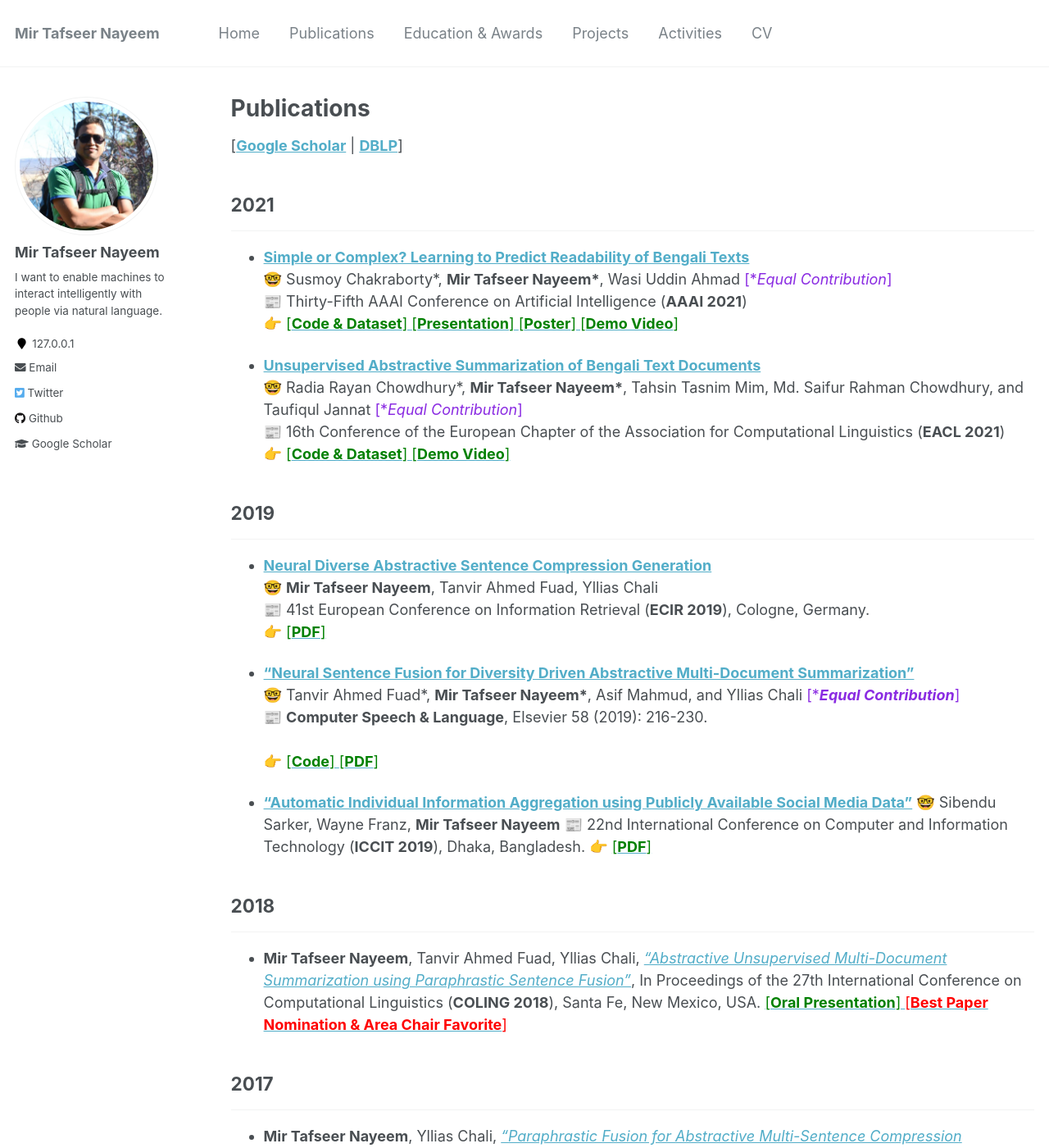
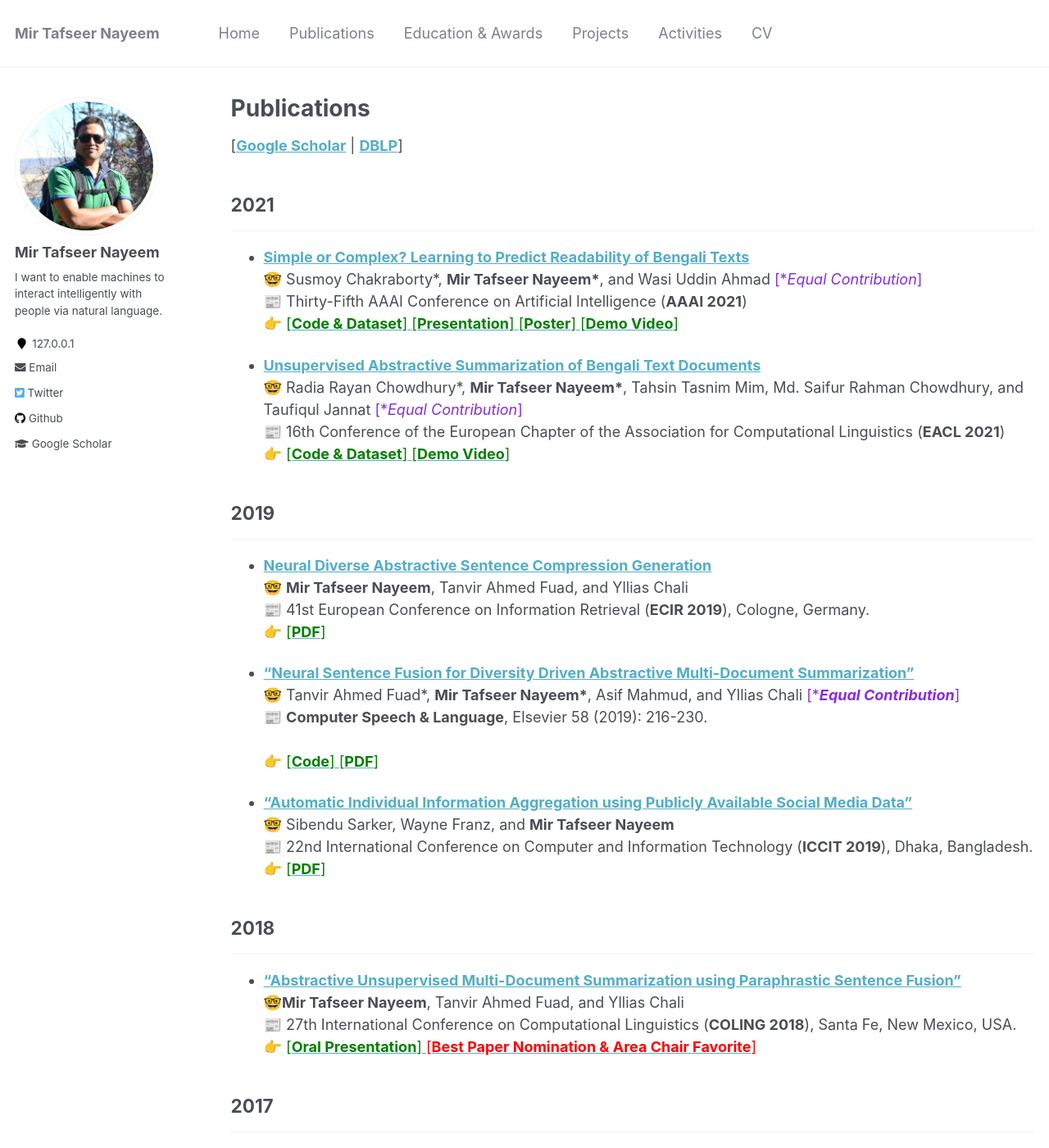
Before and after one commit to sujan-sarker/sujan-sarker.github.io, a Jekyll site: the page built from _pages/publications.md, in a window 1280 px wide and 1400 px high. Shown: the whole window at 82% size. Built offline with Jekyll 4.4.1, drawn with Linux system fonts in a browser that asks for light colours.

Commit message:
Update publications.md

```diff
--- a/_pages/publications.md
+++ b/_pages/publications.md
@@ -10,7 +10,7 @@ author_profile: true
 ## 2021
 -----------
 * [**Simple or Complex? Learning to Predict Readability of Bengali Texts**](https://arxiv.org/abs/2012.07701)<br/>
-🤓 Susmoy Chakraborty\*, **Mir Tafseer Nayeem\***, Wasi Uddin Ahmad <span style ="color:BlueViolet"> [\**Equal Contribution*]</span> <br/>
+🤓 Susmoy Chakraborty\*, **Mir Tafseer Nayeem\***, and Wasi Uddin Ahmad <span style ="color:BlueViolet"> [\**Equal Contribution*]</span> <br/>
 📰 Thirty-Fifth AAAI Conference on Artificial Intelligence (**AAAI 2021**) <br/>
 👉 [<span style ="color:Green"> [**Code & Dataset**] </span>](https://github.com/tafseer-nayeem/BengaliReadability) [<span style ="color:Green"> [**Presentation**] </span>](https://tafseer-nayeem.github.io/files/AAAI2021/aaai2021_full.pdf) [<span style ="color:Green"> [**Poster**] </span>](https://tafseer-nayeem.github.io/files/AAAI2021/aaai2021_poster.pdf) [<span style ="color:Green"> [**Demo Video**] </span>](https://youtu.be/U05Pf9Y4tCQ)
 
@@ -23,24 +23,27 @@ author_profile: true
 ## 2019
 -----------
 * [**Neural Diverse Abstractive Sentence Compression Generation**](https://link.springer.com/chapter/10.1007/978-3-030-15719-7_14)<br/>
-🤓 **Mir Tafseer Nayeem**, Tanvir Ahmed Fuad, Yllias Chali <br/>
+🤓 **Mir Tafseer Nayeem**, Tanvir Ahmed Fuad, and Yllias Chali <br/>
 📰 41st European Conference on Information Retrieval (**ECIR 2019**), Cologne, Germany. <br/>
 👉 [<span style ="color:Green"> [**PDF**] </span>](https://tafseer-nayeem.github.io/files/ECIR_2019_paper.pdf)
 
 * [**"Neural Sentence Fusion for Diversity Driven Abstractive Multi-Document Summarization"**](https://www.sciencedirect.com/science/article/pii/S0885230818303449) <br/>
 🤓 Tanvir Ahmed Fuad\*, **Mir Tafseer Nayeem\***, Asif Mahmud, and Yllias Chali <span style ="color:BlueViolet"> [\****Equal Contribution***]</span> <br/>
 📰 **Computer Speech & Language**, Elsevier 58 (2019): 216-230. <br/>
-👉 [<span style ="color:Green"> [**Code**] </span>](https://github.com/tafseer-nayeem/NeuFuse-CSL2019) [<span style ="color:Green"> [**PDF**] </span>](https://tafseer-nayeem.github.io/files/CSL_Journal_2019.pdf) <br/>
+👉 [<span style ="color:Green"> [**Code**] </span>](https://github.com/tafseer-nayeem/NeuFuse-CSL2019) [<span style ="color:Green"> [**PDF**] </span>](https://tafseer-nayeem.github.io/files/CSL_Journal_2019.pdf)
 
-* [**"Automatic Individual Information Aggregation using Publicly Available Social Media Data"**](https://ieeexplore.ieee.org/document/9038402)
-🤓 Sibendu Sarker, Wayne Franz, **Mir Tafseer Nayeem**
-📰 22nd International Conference on Computer and Information Technology (**ICCIT 2019**), Dhaka, Bangladesh.
+* [**"Automatic Individual Information Aggregation using Publicly Available Social Media Data"**](https://ieeexplore.ieee.org/document/9038402) <br/>
+🤓 Sibendu Sarker, Wayne Franz, and **Mir Tafseer Nayeem** <br/>
+📰 22nd International Conference on Computer and Information Technology (**ICCIT 2019**), Dhaka, Bangladesh. <br/>
 👉 [<span style ="color:Green"> [**PDF**] </span>](https://tafseer-nayeem.github.io/files/ICCIT_2019_paper.pdf)
 
 
 ## 2018
 -----------
-*  **Mir Tafseer Nayeem**, Tanvir Ahmed Fuad, Yllias Chali,  [*“Abstractive Unsupervised Multi-Document Summarization using Paraphrastic Sentence Fusion”*](http://aclweb.org/anthology/C18-1102), In Proceedings of the 27th International Conference on Computational Linguistics (**COLING 2018**), Santa Fe, New Mexico, USA. [<span style ="color:Green"> [**Oral Presentation**] </span>](https://tafseer-nayeem.github.io/files/COLING_2018_Presentation.pdf) [<span style="color:Red"> [**Best Paper Nomination & Area Chair Favorite**] </span>](http://coling2018.org/coling-2018-best-papers/)
+* [**“Abstractive Unsupervised Multi-Document Summarization using Paraphrastic Sentence Fusion”**](http://aclweb.org/anthology/C18-1102) <br/>
+🤓**Mir Tafseer Nayeem**, Tanvir Ahmed Fuad, and Yllias Chali <br/>
+📰 27th International Conference on Computational Linguistics (**COLING 2018**), Santa Fe, New Mexico, USA. <br/>
+👉 [<span style ="color:Green"> [**Oral Presentation**] </span>](https://tafseer-nayeem.github.io/files/COLING_2018_Presentation.pdf) [<span style="color:Red"> [**Best Paper Nomination & Area Chair Favorite**] </span>](http://coling2018.org/coling-2018-best-papers/)
 
 
 ## 2017
```
